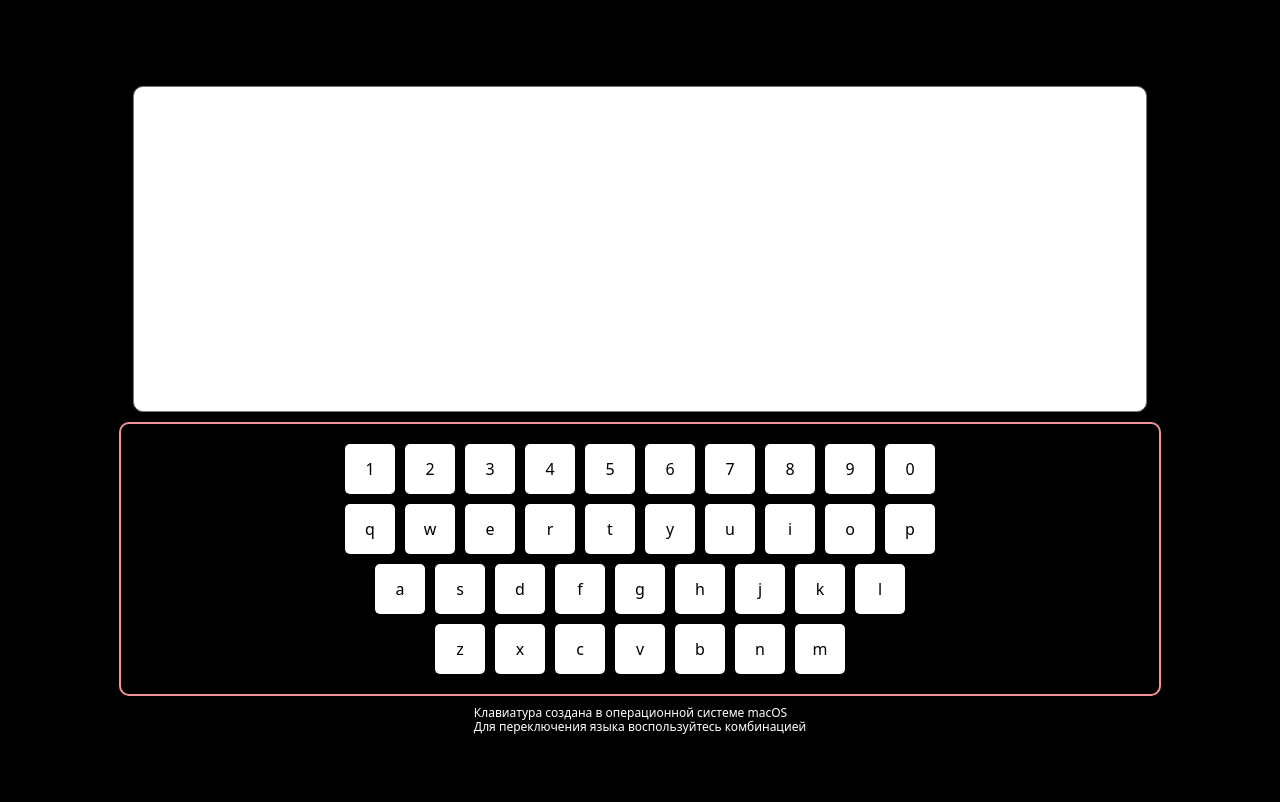
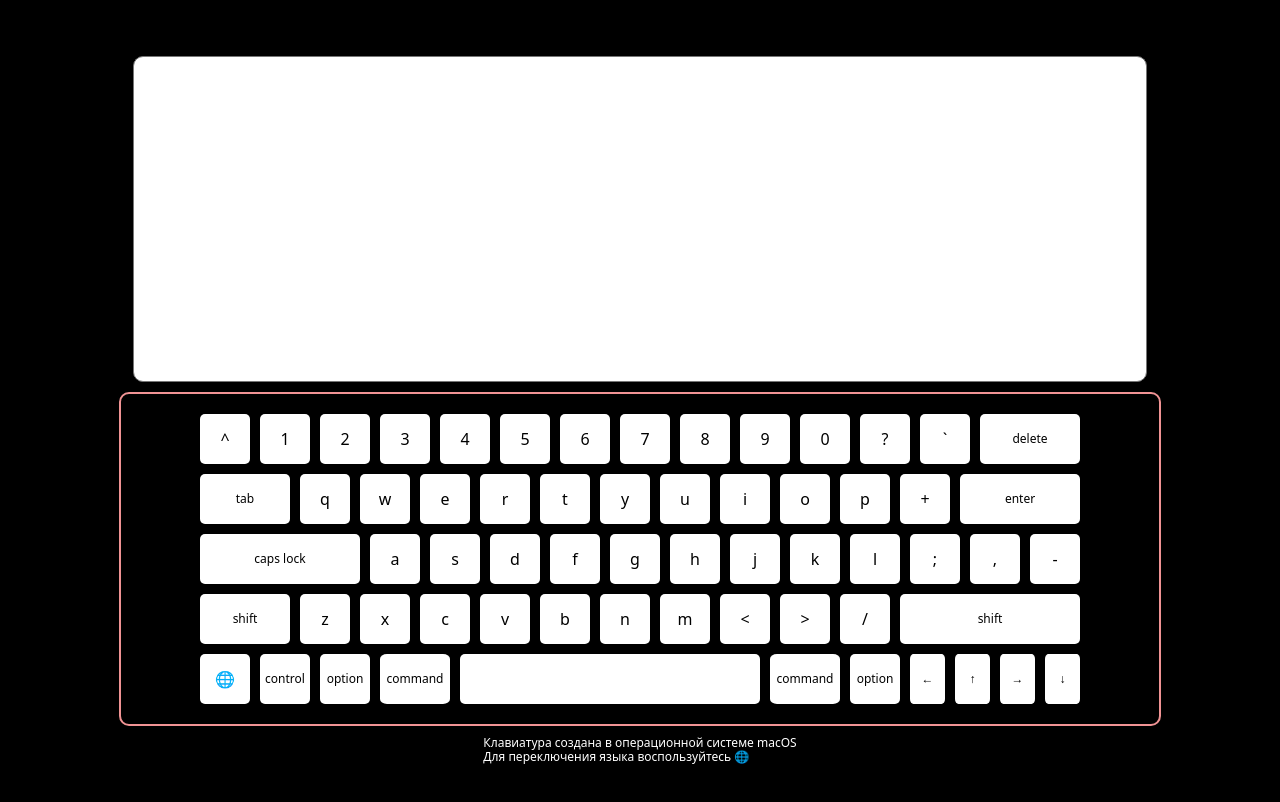
Before and after one commit to taorminak/virtual-keyboard, a plain HTML site: page index.html in a window 1280 px wide. Drawn offline with Linux system fonts and the light colour scheme.

Commit message:
feat: create js code for 2 languages

```diff
--- a/assets/styles/styles.css
+++ b/assets/styles/styles.css
@@ -66,3 +66,62 @@
   color: white;
   margin-top: 10px;
 }
+
+.option {
+  font-size: 12px;
+}
+
+.cmd {
+  font-size: 12px;
+  width: 70px;
+}
+
+.arrow {
+  width: 35px;
+  font-size: 12px;
+}
+
+.space {
+  width: 300px;
+  border-radius: 5px;
+}
+
+.ctrl {
+  font-size: 12px;
+}
+
+.shift2 {
+  border-radius: 5px;
+  font-size: 12px;
+  width: 180px;
+}
+
+.enter {
+  border-radius: 5px;
+  font-size: 12px;
+  width: 120px;
+}
+
+.delete {
+  border-radius: 5px;
+  font-size: 12px;
+  width: 100px;
+}
+
+.shift {
+  border-radius: 5px;
+  font-size: 12px;
+  width: 90px;
+}
+
+.caps {
+  border-radius: 5px;
+  font-size: 12px;
+  width: 160px;
+}
+
+.tab {
+  border-radius: 5px;
+  font-size: 12px;
+  width: 90px;
+}
--- a/index.js
+++ b/index.js
@@ -9,31 +9,166 @@ containerRows.classList.add("container-rows");
 keyboard.appendChild(containerRows);
 const comment = document.createElement('div');
 comment.classList.add("comment");
-comment.innerHTML = "Клавиатура создана в операционной системе macOS<br/>Для переключения языка воспользуйтесь комбинацией";
+comment.innerHTML = "Клавиатура создана в операционной системе macOS<br/>Для переключения языка воспользуйтесь \u{1F310}";
 keyboard.appendChild(comment);
 
-const rows = ['1234567890', 'qwertyuiop', 'asdfghjkl', 'zxcvbnm'];
+const rows = ['^1234567890?`', 'qwertyuiop+', 'asdfghjkl;,-', 'zxcvbnm<>/', ""];
+const rowsWithRussian = ['1234567890?`','йцукенгшщзх', 'фывапролджэё', 'ячсмитьбю?', ""];
+
 
 for (let i = 0; i < rows.length; i++) {
   let row = document.createElement('div');
   row.classList.add('row');
+
+
+  if (i === 1) {
+
+    let keyTab = document.createElement('div');
+    keyTab.classList.add("tab", "key");
+    keyTab.textContent = 'tab';
+    row.insertBefore(keyTab, row.firstChild);
+
+  }
+  if (i === 2) {
+
+    let keyCapsLock = document.createElement('div');
+    keyCapsLock.classList.add('key', "caps");
+    keyCapsLock.textContent = 'caps lock';
+    row.insertBefore(keyCapsLock, row.firstChild);
+
+  }
+
+  if (i === 3) {
+
+    let keyShift = document.createElement('div');
+keyShift.classList.add('key', "shift");
+keyShift.textContent = 'shift';
+    row.insertBefore(keyShift, row.firstChild);
+
+  }
   for (let j = 0; j < rows[i].length; j++) {
     let key = document.createElement('div');
     key.classList.add('key');
     key.textContent = rows[i][j];
     row.appendChild(key);
+
   }
 
+  if (i === 0) {
+
+    let keyDelete = document.createElement('div');
+    keyDelete.classList.add('key', 'delete');
+    keyDelete.textContent = 'delete';
+    row.appendChild(keyDelete);
+
+  }
+
+  if (i === 1) {
+
+    let keyEnter = document.createElement('div');
+    keyEnter.classList.add('key', 'enter');
+    keyEnter.textContent = 'enter';
+    row.appendChild(keyEnter);
+
+  }
+
+  if (i === 3) {
+
+    let keyShift = document.createElement('div');
+keyShift.classList.add('key', 'shift2');
+keyShift.textContent = 'shift';
+    row.appendChild(keyShift);
+
+  }
+
+  if (i === 4) {
+
+    let keyFn = document.createElement('div');
+    keyFn .classList.add('key');
+    keyFn .textContent = '\u{1F310}';
+    row.appendChild(keyFn);
+
+    keyFn.addEventListener('click', () => {
+        for (let i = 0; i < rowsWithRussian.length; i++) {
+          let currentRow = containerRows.children[i];
+          for (let j = 0; j < rowsWithRussian[i].length; j++) {
+            currentRow.children[j+1].textContent = rowsWithRussian[i][j];
+          }
+        }
+        keyFn.removeEventListener('click', handleClick);
+        keyFn.addEventListener('click', handleClick);
+      });
+
+
+
+    let keyCtrl = document.createElement('div');
+    keyCtrl.classList.add('key', "ctrl");
+    keyCtrl.textContent = 'control';
+    row.appendChild(keyCtrl);
+
+
+let keyOption1 = document.createElement('div');
+keyOption1.classList.add('key', 'option');
+keyOption1.textContent = 'option';
+row.appendChild(keyOption1);
+
+let keyCmd1 = document.createElement('div');
+keyCmd1.classList.add('key', "cmd");
+keyCmd1.textContent = 'command';
+row.appendChild(keyCmd1);
+
+let keySpace = document.createElement('div');
+keySpace.classList.add('key', 'space');
+keySpace.textContent = '';
+row.appendChild(keySpace);
+
+let keyCmd2 = document.createElement('div');
+keyCmd2.classList.add('key', 'cmd');
+keyCmd2.textContent = 'command';
+row.appendChild(keyCmd2);
+
+let keyOption2 = document.createElement('div');
+keyOption2.classList.add('key', 'option');
+keyOption2.textContent = 'option';
+row.appendChild(keyOption2);
+
+let keyLeft = document.createElement('div');
+keyLeft.classList.add('key', 'arrow');
+keyLeft.textContent = '←';
+row.appendChild(keyLeft);
+
+let keyUp = document.createElement('div');
+keyUp.classList.add('key', 'arrow');
+keyUp.textContent = '↑';
+row.appendChild(keyUp);
+
+let keyRight = document.createElement('div');
+keyRight.classList.add('key', 'arrow');
+keyRight.textContent = '→';
+row.appendChild(keyRight);
+
+let keyDown = document.createElement('div');
+keyDown.classList.add('key', 'arrow');
+keyDown.textContent = '↓';
+row.appendChild(keyDown);
+  }
   containerRows.appendChild(row);
+
+
 }
 
 
-function onKeyPress(event) {
-    const value = event.target.innerHTML;
-    console.log(value);
-    textarea.value += value;
 
-}
 
-const keys = keyboard.querySelectorAll('.key');
-keys.forEach(key => key.addEventListener('click', onKeyPress));
+
+
+
+    function onKeyPress(event) {
+
+        const value = event.target.innerHTML;
+
+        textarea.value += value;
+    }
+
+      const keys = keyboard.querySelectorAll('.key');
+      keys.forEach(key => key.addEventListener('click', onKeyPress));
```
Also changed, not shown: 2 other files.
